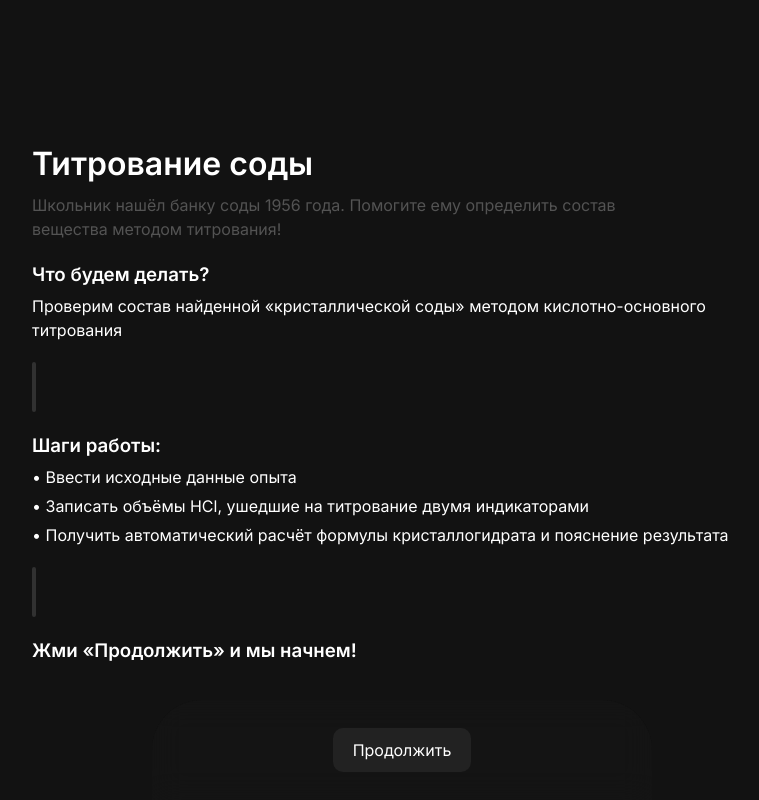
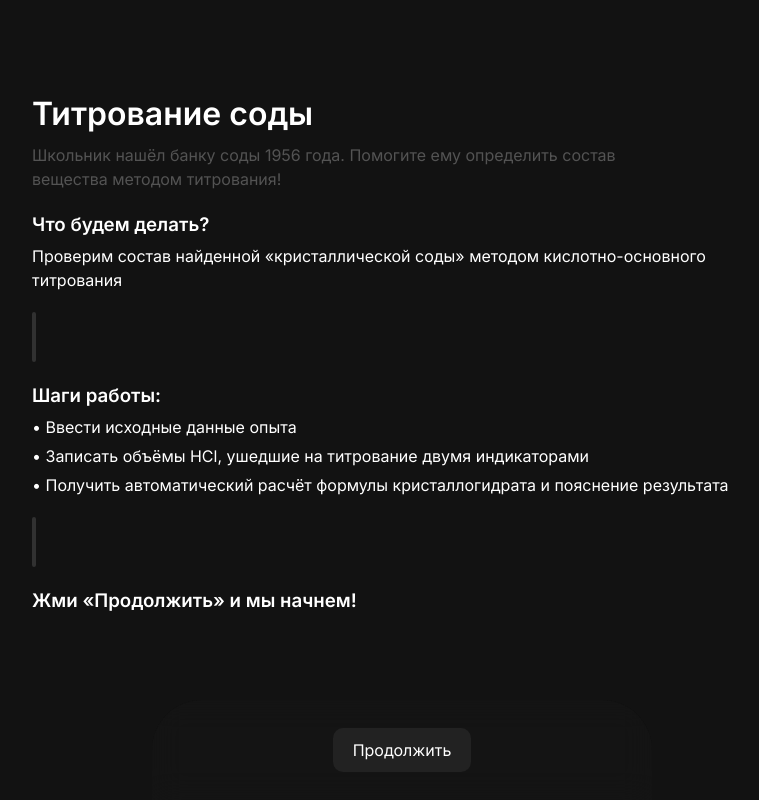
Before and after one commit to sharagulov/Titration, a Vue app: page / in a window 1280 px wide. Shown: the whole page, without its empty margins (238-997 px from the left). Built offline with nearby package versions, Linux system fonts and the light colour scheme.

Commit message:
fix: панель перекрывала блоки снизу

```diff
--- a/src/App.vue
+++ b/src/App.vue
@@ -31,7 +31,7 @@ const isResults = computed(() => dataStore.currentStep === 'step3')
 .page-components {
   gap: 20px;
   width: 800px;
-  padding: 30px;
+  padding: 50px 30px 150px 30px;
 }
 
 @media (max-width: 800px) {
```
